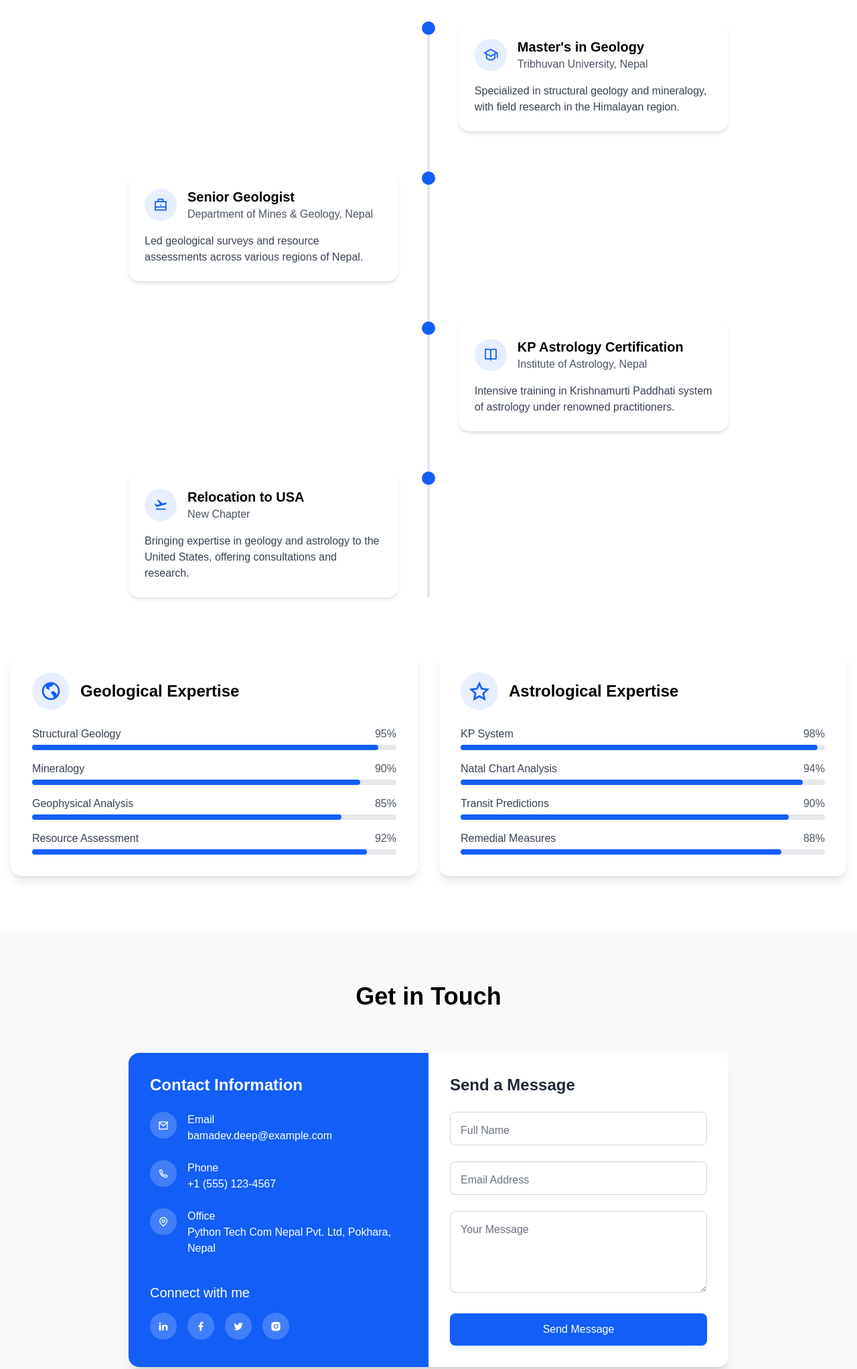
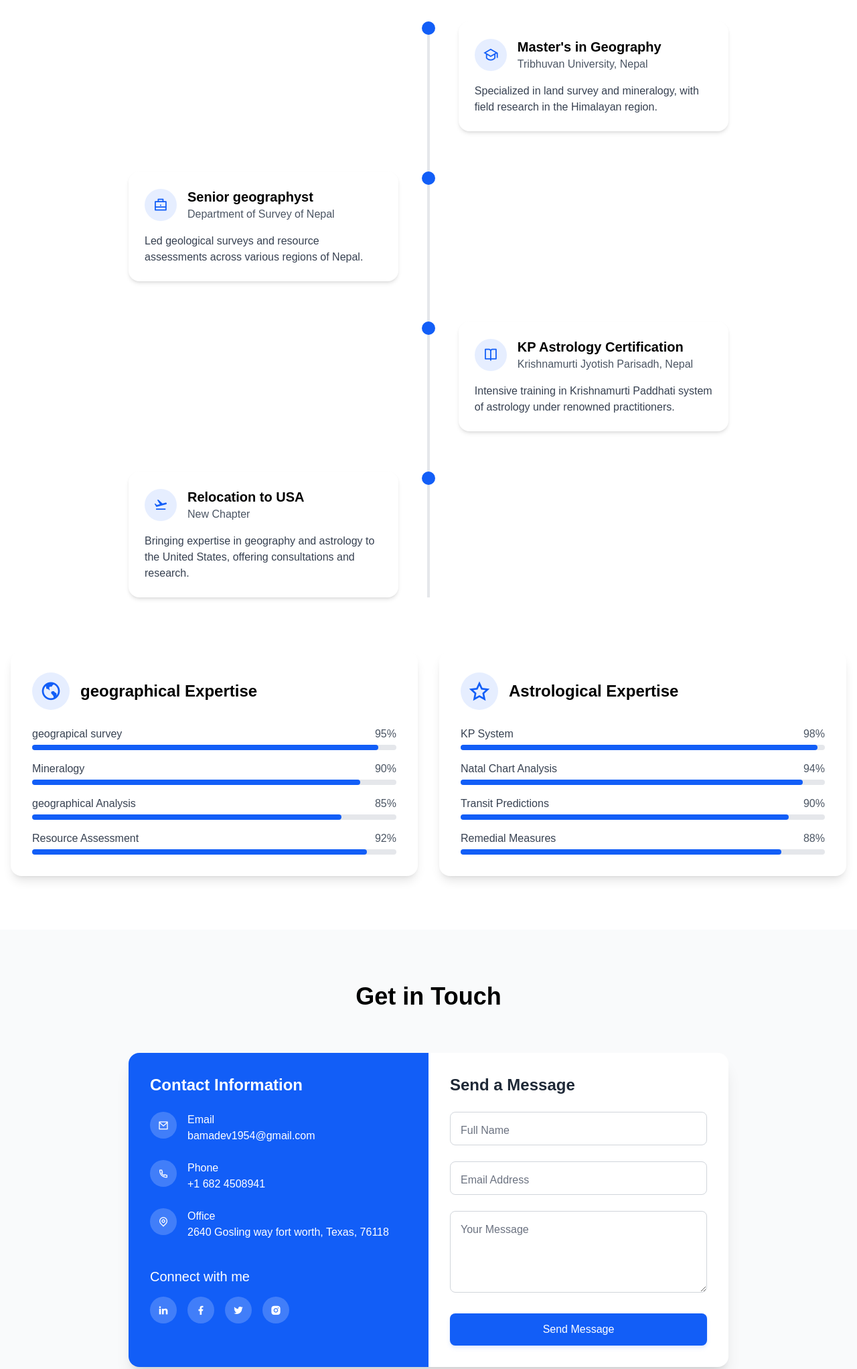
Before and after one commit to nepalbux/bamadev, a plain HTML site: page index.html in a window 1280 px wide. Shown: the part 1640-3684 px from the top of the page at 67% size. Drawn offline with nearby package versions, Linux system fonts and the light colour scheme.

Commit message:
Update index.html

```diff
--- a/index.html
+++ b/index.html
@@ -223,7 +223,7 @@ visibility: visible;
 <div class="slide active" style="background-image: url('https://public.readdy.ai/ai/img_res/66adf94d9ee3bd6a27cbdc073e76d7ca.jpg')">
 <div class="slide-overlay">
 <h1 class="text-5xl font-bold mb-4">Bridging Earth & Cosmos</h1>
-<p class="text-xl max-w-2xl serif">Welcome to the official website of Bamadev Deep, Geologist & KP Astrologer</p>
+<p class="text-xl max-w-2xl serif">Welcome to the official website of Bamadev Deep, Survey engineer & KP Astrologer</p>
 </div>
 </div>
 <div class="slide" style="background-image: url('https://public.readdy.ai/ai/img_res/835a27c64bb000dfc13b8a7df84ceaff.jpg')">
@@ -262,7 +262,7 @@ visibility: visible;
 <img src="https://static.readdy.ai/image/297aba5cef2cdc09c26ee0f479230db9/72c434f5c6ce7dd6009756bbc04fd956.jpeg" alt="Bamadev Deep" class="w-full h-auto object-cover">
 <div class="absolute bottom-0 left-0 right-0 bg-gradient-to-t from-black to-transparent p-6">
 <h3 class="text-white text-2xl font-bold">Bamadev Deep</h3>
-<p class="text-white opacity-90">Geologist & KP Astrologer</p>
+<p class="text-white opacity-90">Survey Engineer & KP Astrologer</p>
 </div>
 </div>
 </div>
@@ -296,11 +296,11 @@ visibility: visible;
 <i class="ri-graduation-cap-line ri-lg text-primary"></i>
 </div>
 <div>
-<h3 class="text-xl font-bold">Master's in Geology</h3>
+<h3 class="text-xl font-bold">Master's in Geography</h3>
 <p class="text-gray-600">Tribhuvan University, Nepal</p>
 </div>
 </div>
-<p class="text-gray-700">Specialized in structural geology and mineralogy, with field research in the Himalayan region.</p>
+<p class="text-gray-700">Specialized in land survey and mineralogy, with field research in the Himalayan region.</p>
 </div>
 </div>
 </div>
@@ -312,8 +312,8 @@ visibility: visible;
 <i class="ri-briefcase-line ri-lg text-primary"></i>
 </div>
 <div>
-<h3 class="text-xl font-bold">Senior Geologist</h3>
-<p class="text-gray-600">Department of Mines & Geology, Nepal</p>
+<h3 class="text-xl font-bold">Senior geographyst</h3>
+<p class="text-gray-600">Department of Survey of Nepal</p>
 </div>
 </div>
 <p class="text-gray-700">Led geological surveys and resource assessments across various regions of Nepal.</p>
@@ -329,7 +329,7 @@ visibility: visible;
 </div>
 <div>
 <h3 class="text-xl font-bold">KP Astrology Certification</h3>
-<p class="text-gray-600">Institute of Astrology, Nepal</p>
+<p class="text-gray-600">Krishnamurti Jyotish Parisadh, Nepal</p>
 </div>
 </div>
 <p class="text-gray-700">Intensive training in Krishnamurti Paddhati system of astrology under renowned practitioners.</p>
@@ -348,7 +348,7 @@ visibility: visible;
 <p class="text-gray-600">New Chapter</p>
 </div>
 </div>
-<p class="text-gray-700">Bringing expertise in geology and astrology to the United States, offering consultations and research.</p>
+<p class="text-gray-700">Bringing expertise in geography and astrology to the United States, offering consultations and research.</p>
 </div>
 </div>
 </div>
@@ -359,12 +359,12 @@ visibility: visible;
 <div class="w-14 h-14 flex items-center justify-center bg-primary bg-opacity-10 rounded-full mr-4">
 <i class="ri-earth-line ri-2x text-primary"></i>
 </div>
-<h3 class="text-2xl font-bold">Geological Expertise</h3>
+<h3 class="text-2xl font-bold">geographical Expertise</h3>
 </div>
 <div class="space-y-4">
 <div>
 <div class="flex justify-between mb-1">
-<span class="text-gray-700">Structural Geology</span>
+<span class="text-gray-700">geograpical survey</span>
 <span class="text-gray-600">95%</span>
 </div>
 <div class="h-2 bg-gray-200 rounded-full">
@@ -382,7 +382,7 @@ visibility: visible;
 </div>
 <div>
 <div class="flex justify-between mb-1">
-<span class="text-gray-700">Geophysical Analysis</span>
+<span class="text-gray-700">geographical Analysis</span>
 <span class="text-gray-600">85%</span>
 </div>
 <div class="h-2 bg-gray-200 rounded-full">
@@ -464,7 +464,7 @@ visibility: visible;
 </div>
 <div>
 <p class="font-medium">Email</p>
-<p>bamadev.deep@example.com</p>
+<p>bamadev1954@gmail.com</p>
 </div>
 </div>
 <div class="flex items-start">
@@ -473,7 +473,7 @@ visibility: visible;
 </div>
 <div>
 <p class="font-medium">Phone</p>
-<p>+1 (555) 123-4567</p>
+<p>+1 682 4508941</p>
 </div>
 </div>
 <div class="flex items-start">
@@ -482,7 +482,7 @@ visibility: visible;
 </div>
 <div>
 <p class="font-medium">Office</p>
-<p>Python Tech Com Nepal Pvt. Ltd, Pokhara, Nepal</p>
+<p>2640 Gosling way fort worth, Texas, 76118</p>
 </div>
 </div>
 </div>
@@ -541,12 +541,12 @@ visibility: visible;
         </iframe>
         <div class="absolute top-4 left-4 bg-white p-4 rounded-lg shadow-lg max-w-sm">
           <h3 class="text-xl font-bold mb-2 text-gray-800">Bamadev Deep</h3>
-          <p class="text-gray-700 mb-4">Currently based in Pokhara, Nepal, offering both in-person and virtual consultations.</p>
+          <p class="text-gray-700 mb-4">Currently based in USA, offering both in-person and virtual consultations.</p>
           <div class="flex items-center text-primary">
             <div class="w-8 h-8 flex items-center justify-center mr-2">
               <i class="ri-map-pin-line ri-lg"></i>
             </div>
-            <span>Python Tech Com Nepal Pvt. Ltd, Pokhara</span>
+            <span>2640 Gosling way fort worth, Texas, 76118</span>
           </div>
         </div>
       </div>
```
